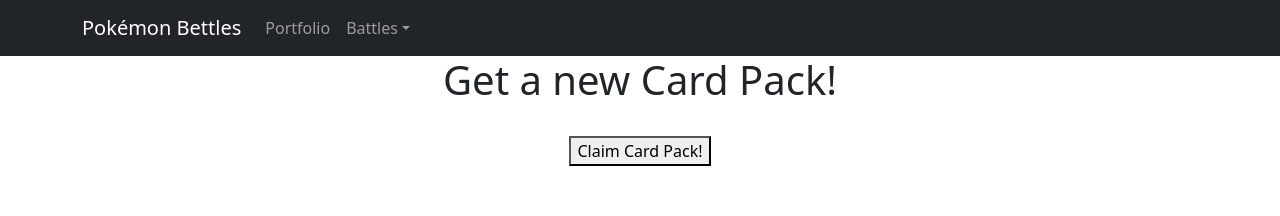
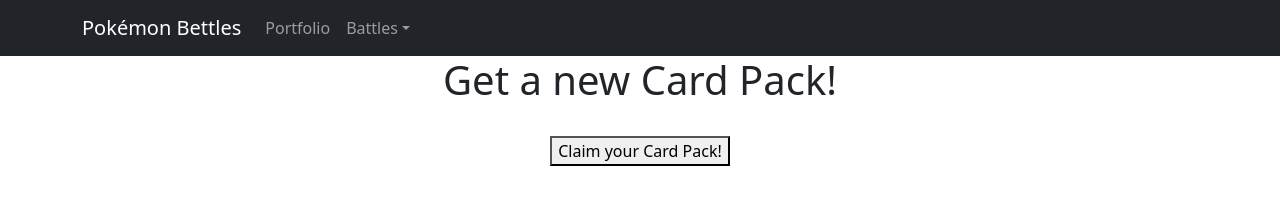
Before and after one commit to brogan20/cs554-final-project-2021f, a React (Create React App) app in the folder client/: page /cardpack in a window 1280 px wide. Shown: the top 216 px of the page. Built offline with nearby package versions, Linux system fonts and the light colour scheme; no server answers.

Commit message:
CardPack visibility toggle fixed

```diff
--- a/client/src/components/CardPack.js
+++ b/client/src/components/CardPack.js
@@ -17,8 +17,15 @@
   const classes = useStyles();
   const [ cardData, setCardData ] = useState(undefined);
   const [ loading, setLoading ] = useState(false);
+  const [ visibleData, setVisible ] = useState(false);
   const [addPokemon, {data}]=useMutation(mutations.ADD_POKEMON);
   let card=null;
+
+  const toggleVisible = () => {
+    setVisible({
+      visibleData: true
+    })
+  }
 
   useEffect(
     () => {
@@ -102,6 +109,7 @@
           console.log(result);
           setCardData(result);
           setLoading(false);
+          setVisible(false);
         }
         catch(e){
           console.log(e)
@@ -149,16 +157,20 @@
     })
 
   console.log(card)
+
   }
 
   return(
     <div>
       <h1>Get a new Card Pack!</h1>
       <br />
-      <button onClick="">Claim Card Pack!</button>
+      { !visibleData ? <button onClick={toggleVisible.bind(this)}>Claim your Card Pack!</button> : <p>Card Pack Claimed</p> }
+      <br />
+      { visibleData ?
       <Grid container className={classes.grid} spacing={5}>
         {card}
-      </Grid>
+      </Grid>: null
+      }
     </div>
   )
 }
```
